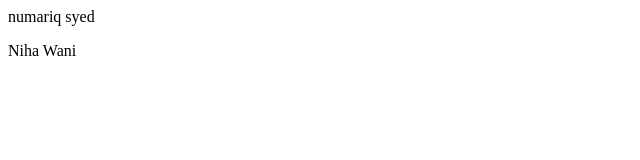
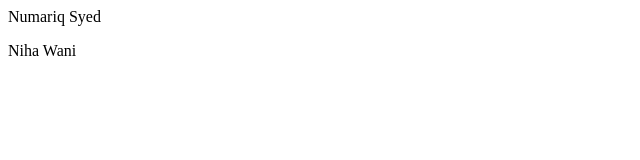
Before and after one commit to Niha-Wani/Fork-repo, a plain HTML site: page index.html in a window 1280 px wide. Shown: the full height of the page, 0-640 px from the left. Drawn offline with Linux system fonts and the light colour scheme.

Commit message:
Update index.html

```diff
--- a/index.html
+++ b/index.html
@@ -1,2 +1,2 @@
-<p>numariq syed</p>
+<p>Numariq Syed</p>
 <p>Niha Wani</p>
```
